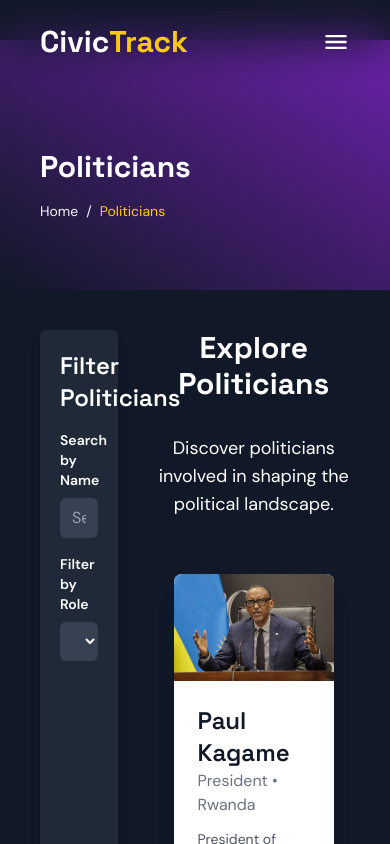
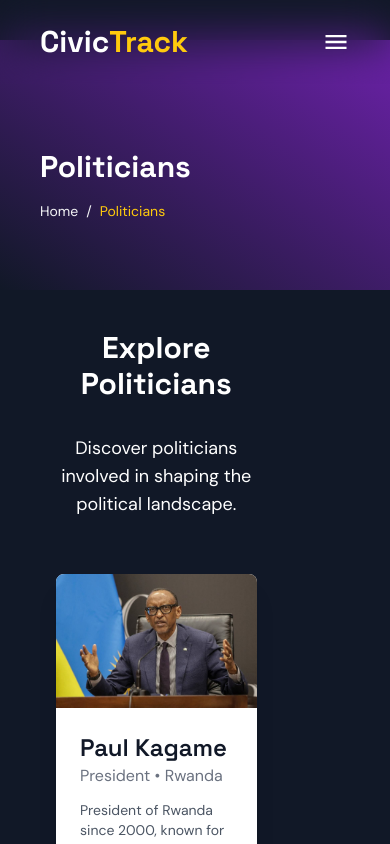
Before and after one commit to CodeGallantX/CivicTrack, a Next.js app: page /politicians in a window 390 px wide. Shown: the top 844 px of the page. Built offline with nearby package versions, Linux system fonts and the light colour scheme.

Commit message:
responsiveness update

```diff
--- a/app/components/FilterSidebar.js
+++ b/app/components/FilterSidebar.js
@@ -35,7 +35,7 @@ const FilterSidebar = ({ politicians }) => {
   }, [searchQuery, roleFilter, politicians]);
 
   return (
-    <div className="w-1/4 bg-gray-800 text-white p-5 rounded-md shadow-lg">
+    <div className="w-1/4 hidden lg:block bg-gray-800 text-white p-5 rounded-md shadow-lg">
       <h3 className="text-2xl font-semibold mb-4">Filter Politicians</h3>
 
       {/* Name filter */}
```
